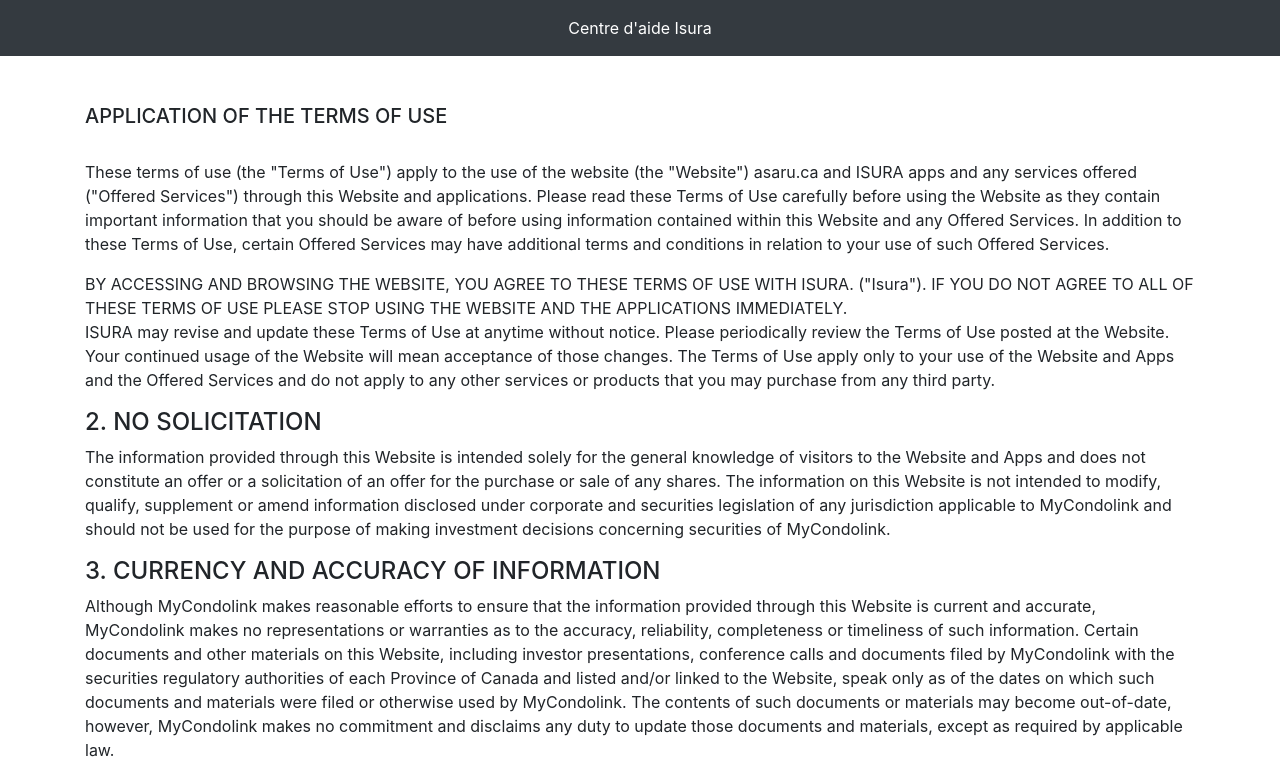
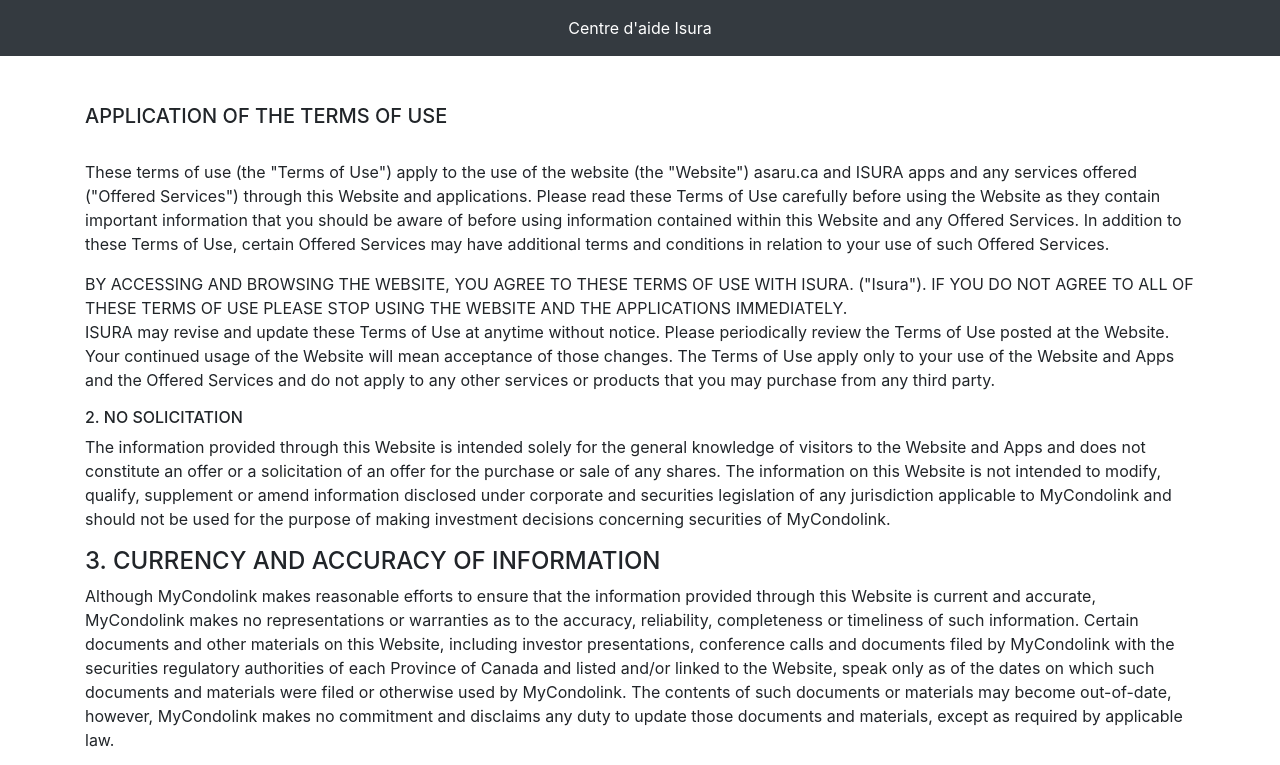
Before and after one commit to isuraconnect/privacy, a plain HTML site: page index.html in a window 1280 px wide. Shown: the top 765 px of the page. Drawn offline with nearby package versions, Linux system fonts and the light colour scheme.

Commit message:
Update index.html

```diff
--- a/index.html
+++ b/index.html
@@ -43,7 +43,7 @@
     apply to any other services or products that you may purchase from any third party.
   </p>
 
-  <h4>2. NO SOLICITATION</h4>
+  <h6>2. NO SOLICITATION</h6>
   <p>
     The information provided through this Website is intended solely for the general knowledge of
     visitors to the Website and Apps and does not constitute an offer or a solicitation of an offer for the
```
